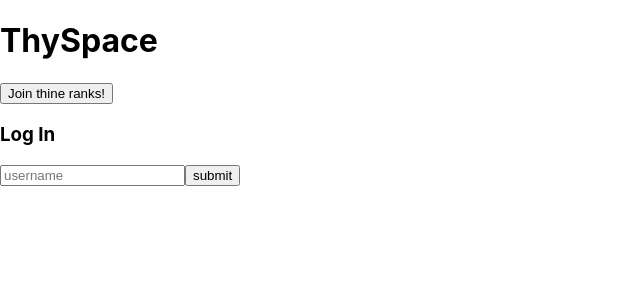
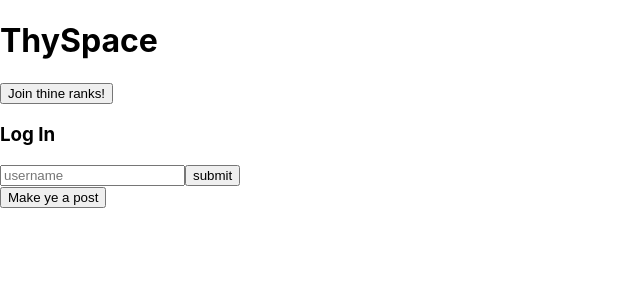
Before and after one commit to Evan-Jams/YourSpace, a React (Create React App) app in the folder thy_space_client/: page / in a window 1280 px wide. Shown: the top 300 px of the page, without its empty margins (0-640 px from the left). Built offline with nearby package versions, Linux system fonts and the light colour scheme; no server answers.

Commit message:
did work on main

```diff
--- a/thy_space_client/src/components/Main.js
+++ b/thy_space_client/src/components/Main.js
@@ -1,12 +1,23 @@
 import React, {Component} from 'react'
 
 class Main extends Component {
+  constructor(props){
+    super(props)
+    this.state = {
+      props
+    }
+  }
 
 
   render(){
     return(
       <div>
-
+        <div>
+          <button>Make ye a post</button>
+        </div>
+        <div>
+          {}
+        </div>
       </div>
     )
   }
```
